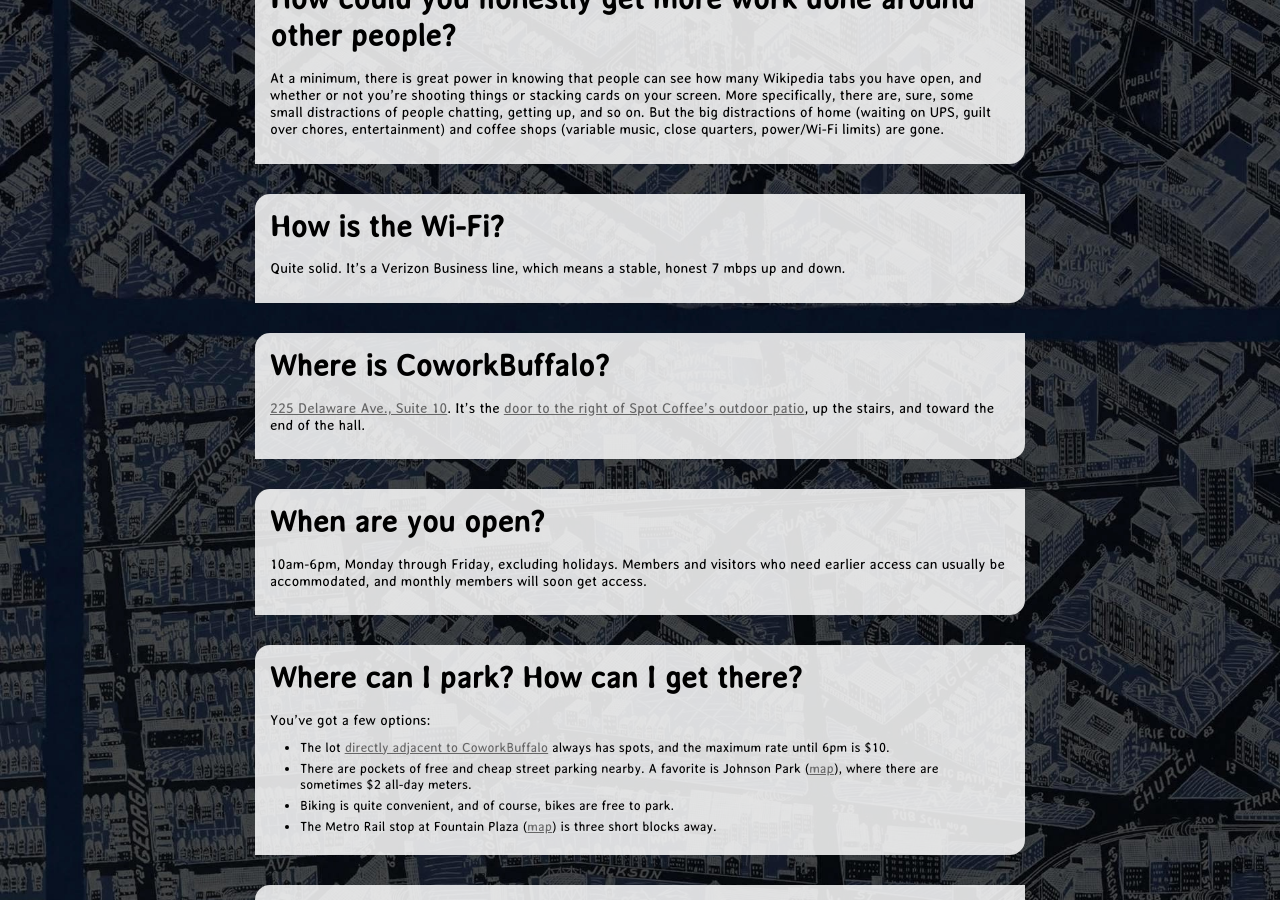
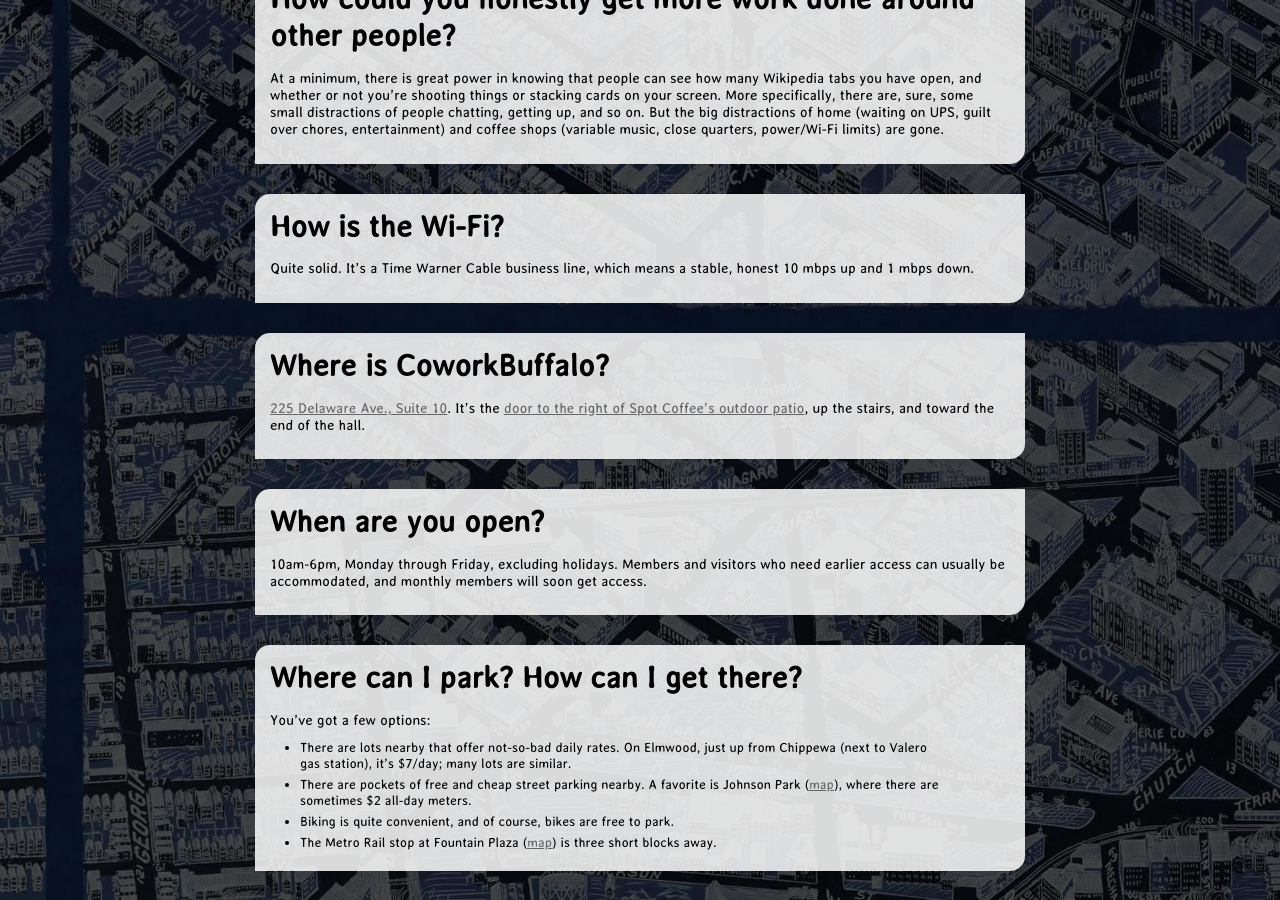
Before and after one commit to coworkbuffalo/coworkbuffalo.github.com, a Jekyll site: the page built from faq/index.markdown, in a window 1280 px wide and 900 px high, scrolled down 888 px. Built offline with Jekyll 4.4.1, drawn with Linux system fonts in a browser that asks for light colours; Markdown is read by kramdown in place of the engine named in the settings; comment, search, counter and statistics services are not loaded.

Commit message:
Update faq/index.markdown
+ Changed Verizon->TWC for internet
+ Struck out the parking lot next to us, as it is now quite pricier.

```diff
--- a/faq/index.markdown
+++ b/faq/index.markdown
@@ -23,7 +23,7 @@ We have [some preliminary photos](https://www.dropbox.com/sh/uy0r6tkwvei8m7q/Mt8
 At a minimum, there is great power in knowing that people can see how many Wikipedia tabs you have open, and whether or not you’re shooting things or stacking cards on your screen. More specifically, there are, sure, some small distractions of people chatting, getting up, and so on. But the big distractions of home (waiting on UPS, guilt over chores, entertainment) and coffee shops (variable music, close quarters, power/Wi-Fi limits) are gone.
 
 * ### How is the Wi-Fi?
-Quite solid. It’s a Verizon Business line, which means a stable, honest 7 mbps up and down.
+Quite solid. It’s a Time Warner Cable business line, which means a stable, honest 10 mbps up and 1 mbps down.
 
 * ### Where is CoworkBuffalo?
 [225 Delaware Ave., Suite 10](http://maps.google.com/maps?q=225+delaware+ave+buffalo+ny&hl=en&sll=42.892308,-78.871676&sspn=0.004826,0.009645&hnear=225+Delaware+Ave,+Buffalo,+Erie,+New+York+14202&t=m&z=16). It’s the [door to the right of Spot Coffee’s outdoor patio](https://www.dropbox.com/s/thuubvywer1rnp6/Cowork_Buffalo_outer_door.jpg), up the stairs, and toward the end of the hall.
@@ -33,7 +33,7 @@ Quite solid. It’s a Verizon Business line, which means a stable, honest 7 mbps
 
 * ### Where can I park? How can I get there?
 You've got a few options:
-  * The lot [directly adjacent to CoworkBuffalo](https://www.dropbox.com/s/2h4rfi4gl5jz1fa/parking_picture.jpg) always has spots, and the maximum rate until 6pm is $10.
+  * There are lots nearby that offer not-so-bad daily rates. On Elmwood, just up from Chippewa (next to Valero gas station), it's $7/day; many lots are similar.
   * There are pockets of free and cheap street parking nearby. A favorite is Johnson Park ([map](https://maps.google.com/maps?q=johnson+park,+buffalo,+ny&ll=42.892819,-78.878703&spn=0.006013,0.013937&hnear=Johnson+Park,+Buffalo,+Erie,+New+York&t=m&z=17)), where there are sometimes $2 all-day meters.
   * Biking is quite convenient, and of course, bikes are free to park.
   * The Metro Rail stop at Fountain Plaza ([map](https://maps.google.com/maps?q=RAIL+at+Fountain+Plaza+Station&hl=en&hnear=RAIL+at+Fountain+Plaza+Station&t=m&z=16)) is three short blocks away.
```
